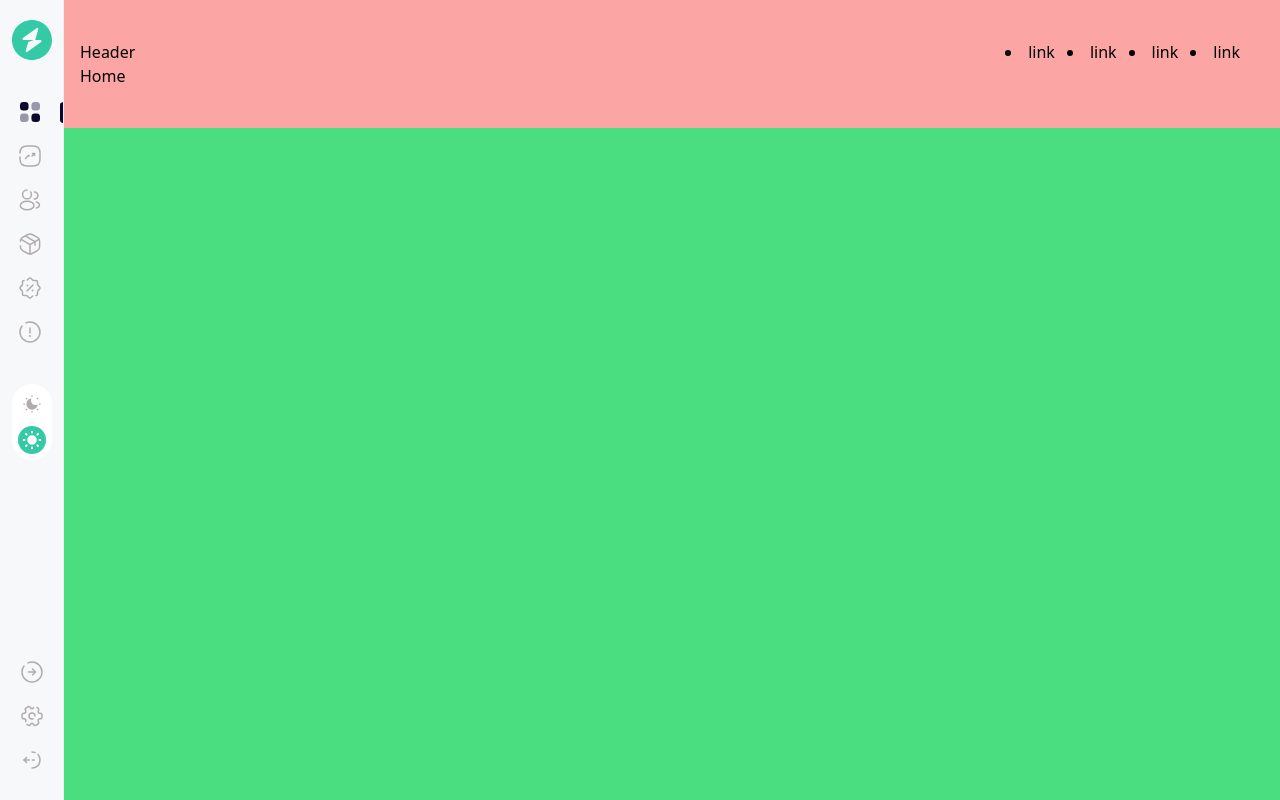
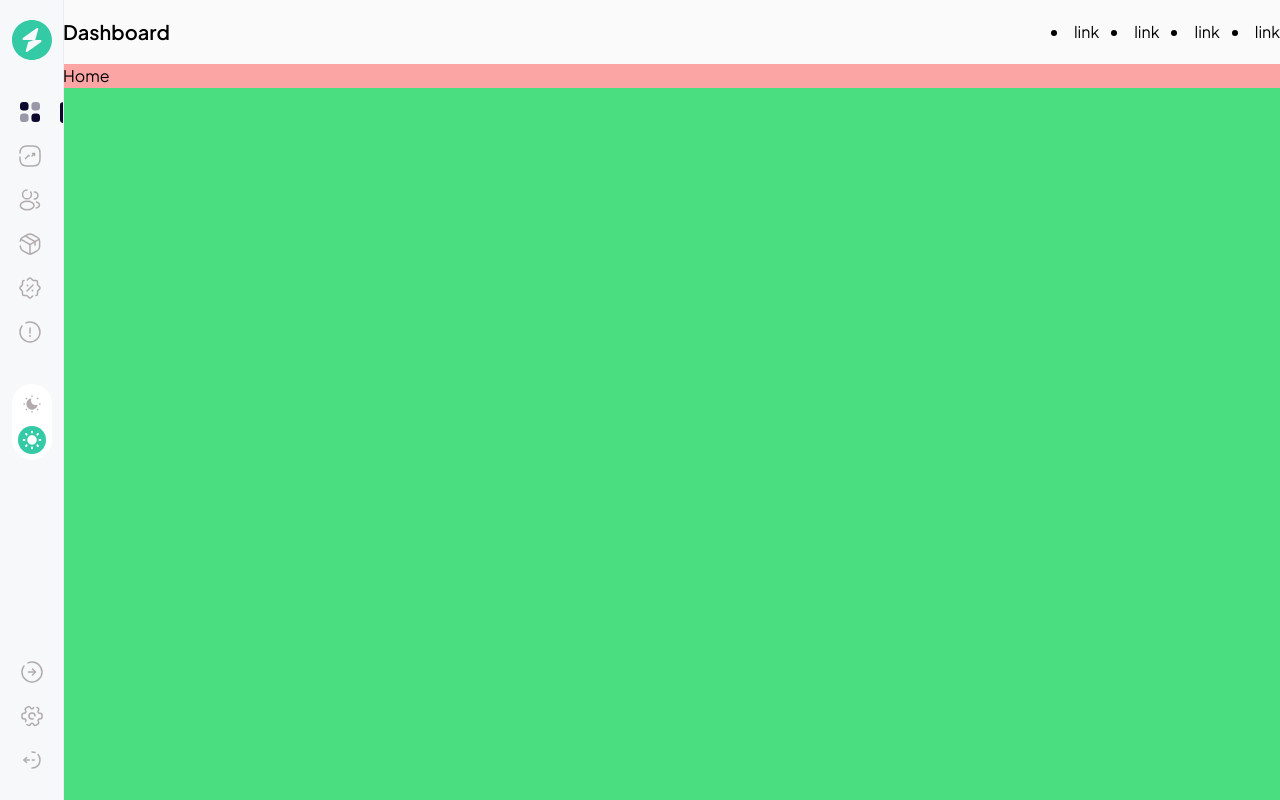
Before and after one commit to AbassKoyang/analytics-dashboard, a React (Vite) app: page / in a window 1280 px wide. Built offline with nearby package versions, Linux system fonts and the light colour scheme.

Commit message:
styled header component

```diff
--- a/src/components/Header.jsx
+++ b/src/components/Header.jsx
@@ -1,15 +1,15 @@
 
 const Header = () => {
   return (
-    <header className="w-full flex items-center justify-center">
+    <header className="w-full flex items-center justify-center py-4 xl:py-[18px] bg-[#FAFAFA]">
       <div className="w-full max-w-[1400px] flex justify-between items-center">
-        <h1>Header</h1>
-        <nav className="flex items-center gap-3">
+        <h1 className="text-[20px] leading-7 font-semibold">Dashboard</h1>
+        <div className="flex items-center gap-3">
           <li>link</li>
           <li>link</li>
           <li>link</li>
           <li>link</li>
-        </nav>
+        </div>
       </div>
     </header>
   )
--- a/src/index.css
+++ b/src/index.css
@@ -1,3 +1,4 @@
+@import url('https://fonts.googleapis.com/css2?family=Plus+Jakarta+Sans:wght@200;300;400;500;600;700&display=swap');
 @tailwind base;
 @tailwind components;
 @tailwind utilities;
@@ -6,4 +7,5 @@ body {
   margin: 0;
   padding: 0;
   box-sizing: border-box;
+  font-family: 'Plus Jakarta Sans', sans-serif;
 }
--- a/src/layouts/RootLayout.jsx
+++ b/src/layouts/RootLayout.jsx
@@ -6,7 +6,7 @@ const RootLayout = () => {
   return (
     <main className="w-full bg-green-400 h-dvh transition-all duration-200 ease-in-out">
         <SideBar />
-        <section className='pl-[80px] p-10 bg-red-300 w-full'>
+        <section className='p-0 m-0 pl-[53.9px] xl:pl-[63px] bg-red-300'>
         <Header />
         <Outlet />
         </section>
```
